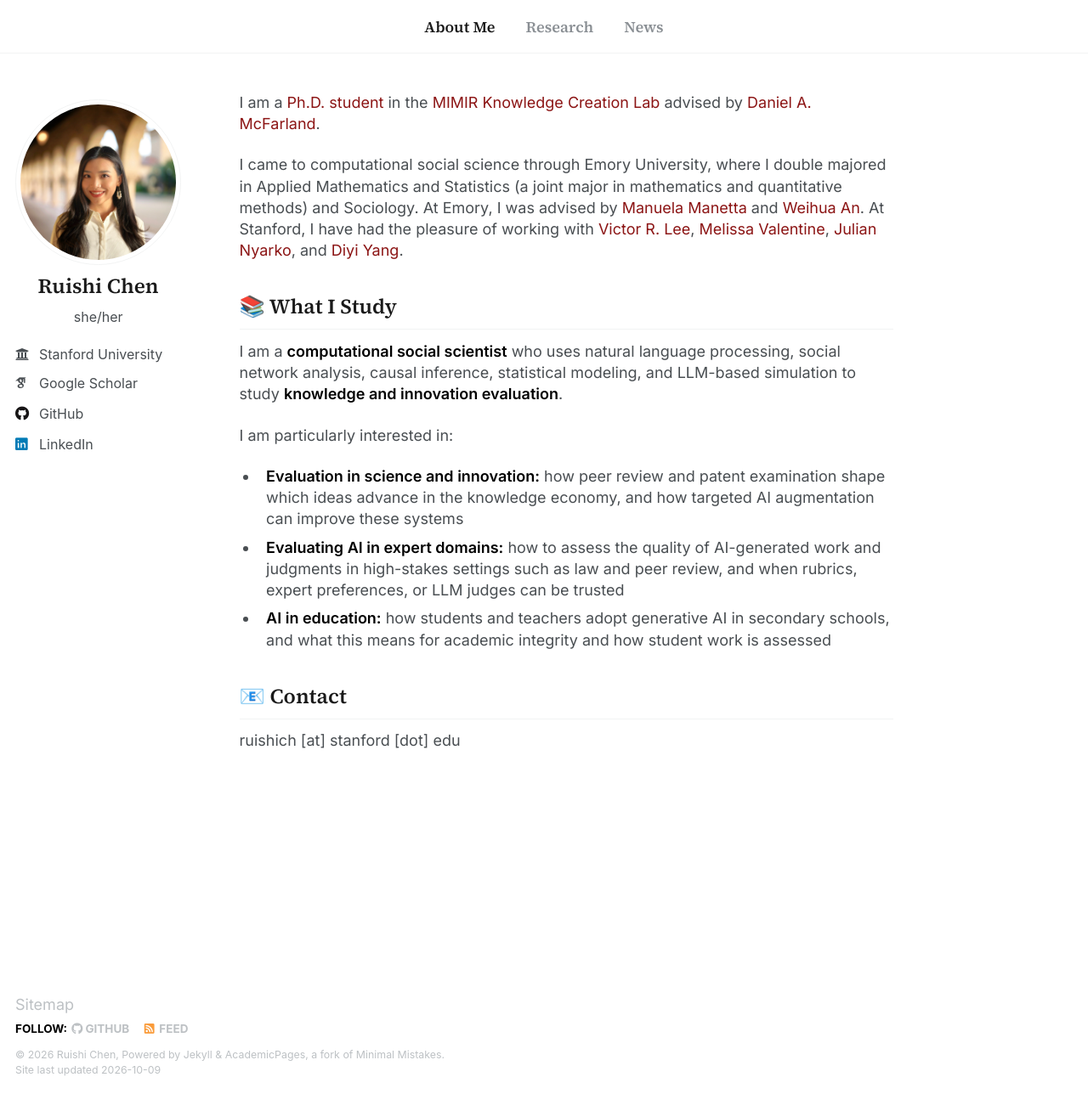
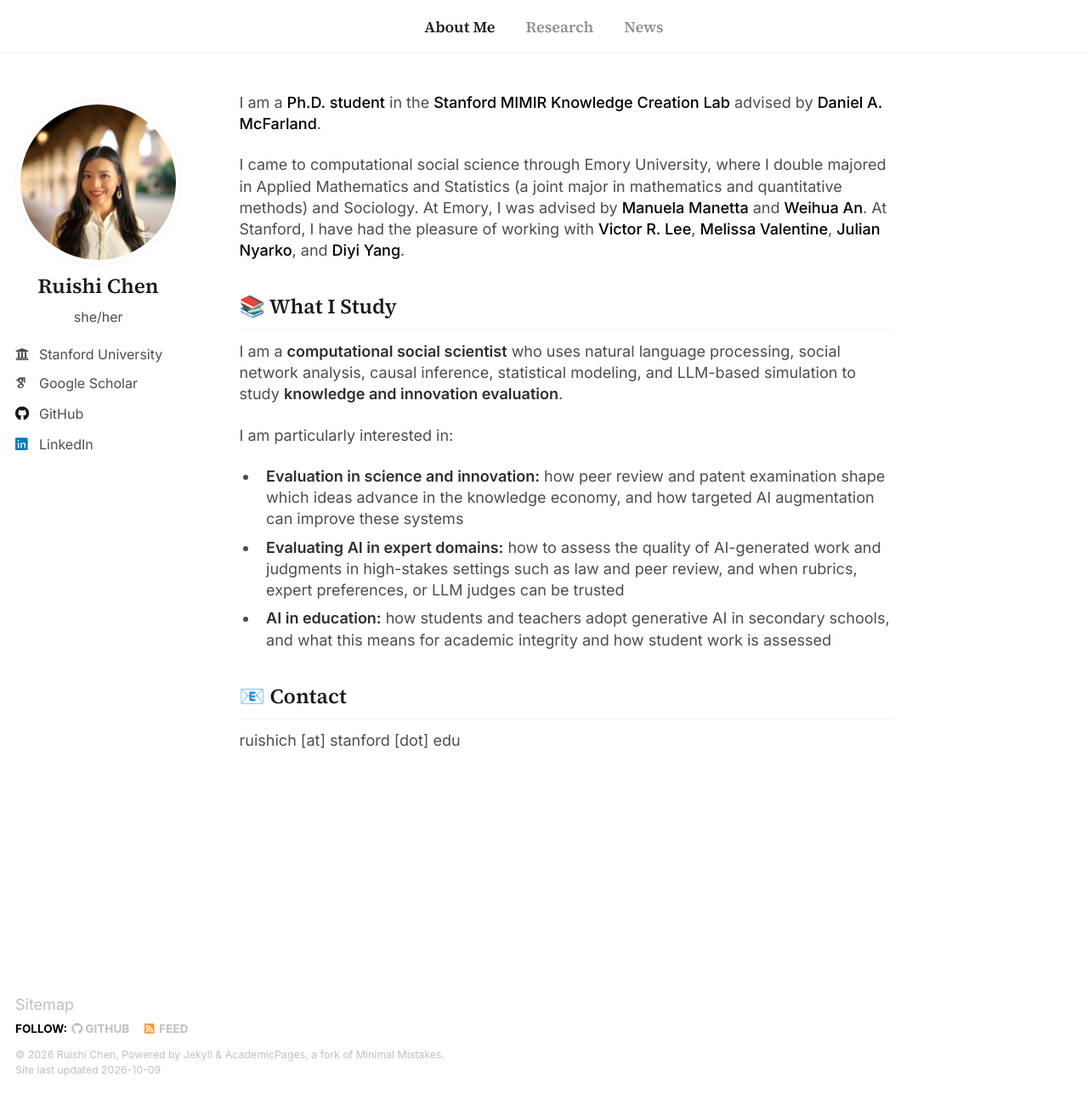
Before and after one commit to ruishi-chen/ruishi-chen.github.io, a Jekyll site: the page built from _pages/about.md, in a window 1280 px wide and 1288 px high. Shown: the whole window at 85% size. Built offline with Jekyll 4.4.1, drawn with Linux system fonts in a browser that asks for light colours; some web fonts are replaced; a style sheet for code colours, icons or effects is not loaded.

Commit message:
Style links as black light bold; light-bold Ph.D. student; sidebar font fix
Co-Authored-By: Claude Opus 5.5 <noreply@anthropic.com>

```diff
--- a/_pages/about.md
+++ b/_pages/about.md
@@ -7,7 +7,7 @@ redirect_from:
   - /about.html
 ---
 
-I am a [Ph.D. student](https://profiles.stanford.edu/ruishi-chen) in the [MIMIR Knowledge Creation Lab](https://mimir.stanford.edu) advised by [Daniel A. McFarland](https://profiles.stanford.edu/daniel-mcfarland).
+I am a **Ph.D. student**{: .light-bold} in the [Stanford MIMIR Knowledge Creation Lab](https://mimir.stanford.edu) advised by [Daniel A. McFarland](https://profiles.stanford.edu/daniel-mcfarland).
 
 I came to computational social science through Emory University, where I double majored in Applied Mathematics and Statistics (a joint major in mathematics and quantitative methods) and Sociology. At Emory, I was advised by [Manuela Manetta](https://mannalela.wixsite.com/my-site/about-me-1) and [Weihua An](https://sociology.emory.edu/people/bios/An-Weihua.html). At Stanford, I have had the pleasure of working with [Victor R. Lee](https://victor-r-lee.com/), [Melissa Valentine](https://www.melissavalentine.co/), [Julian Nyarko](https://juliannyarko.com/), and [Diyi Yang](https://cs.stanford.edu/~diyiy/index.html).
 
--- a/assets/css/custom.css
+++ b/assets/css/custom.css
@@ -435,14 +435,14 @@ html, body, .masthead, .greedy-nav, .sidebar, .author__name, .author__urls,
     display: block !important;
 }
 
-/* Content links: Stanford cardinal, normal weight, underline only on hover */
+/* Content links: black, medium (light bold) weight, underline only on hover */
 .page__content a,
 .page__content a:visited,
 .archive a,
 .archive a:visited,
 .archive__item a {
-    color: #8c1515 !important;
-    font-weight: 400 !important;
+    color: #000 !important;
+    font-weight: 500 !important;
     text-decoration: none !important;
 }
 
@@ -453,9 +453,34 @@ html, body, .masthead, .greedy-nav, .sidebar, .author__name, .author__urls,
 .archive a:active,
 .archive a:focus,
 .archive__item a:hover {
-    color: #8c1515 !important;
-    font-weight: 400 !important;
+    color: #000 !important;
+    font-weight: 500 !important;
     text-decoration: underline !important;
     text-decoration-thickness: 1px !important;
     text-underline-offset: 3px;
 }
+
+/* Softer bold so it sits alongside cardinal links: medium weight, near-black ink */
+.page__content strong,
+.page__content b,
+.archive strong,
+.archive b {
+    font-weight: 600 !important;
+    color: #2e2e2e !important;
+}
+
+/* Sidebar items use the site font too (theme set them to the system font) */
+.author__urls li,
+.author__urls li a,
+.author__pronouns,
+.author__bio,
+.sidebar p,
+.sidebar li {
+    font-family: var(--site-font) !important;
+}
+
+/* Light bold (same weight as links), e.g. **Ph.D. student**{: .light-bold} */
+.page__content strong.light-bold {
+    font-weight: 500 !important;
+    color: #000 !important;
+}
```
